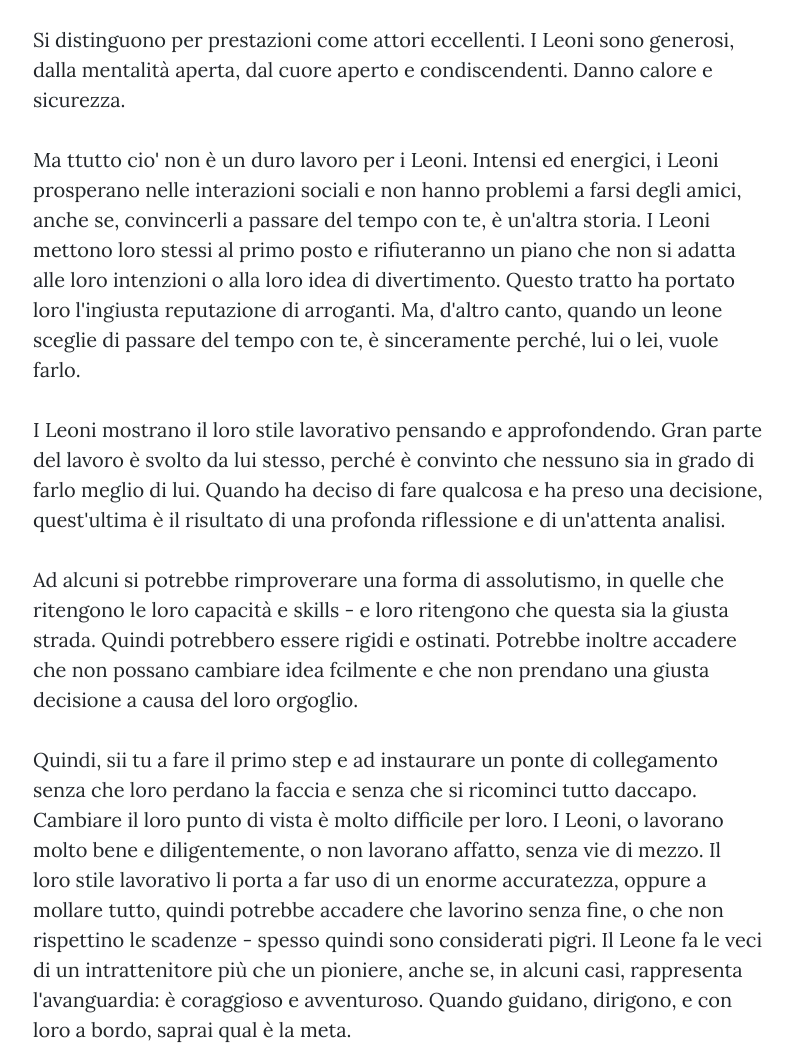
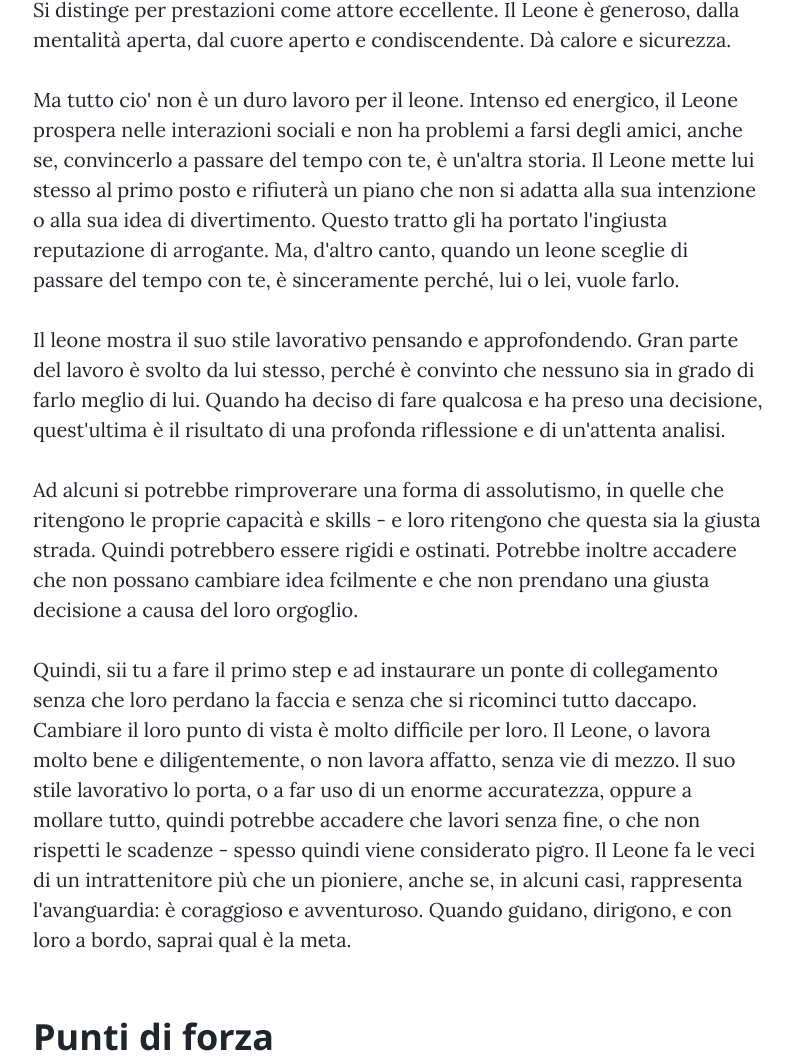
Before and after one commit to Linkinax/ilmiooroscopo.it, a website: page startbootstrap-clean-blog-gh-pages/Signs/Leone.html in a window 1280 px wide. Shown: the part 1225-2286 px from the top of the page, without its empty margins (242-1035 px from the left). Drawn offline with nearby package versions, Linux system fonts and the light colour scheme.

Commit message:
SEO shiet, first time wtf is this shit 2

```diff
--- a/startbootstrap-clean-blog-gh-pages/Signs/Leone.html
+++ b/startbootstrap-clean-blog-gh-pages/Signs/Leone.html
@@ -96,18 +96,18 @@
     vertical-align: middle;
     border-style: none;'/>
 
-            <p id="ciao">Ardente, intelligente, caldo e coraggioso, segno del fuoco, il Leone è il leader naturale dello Zodiaco, pronto a scatenare la folla, a sconfiggere l'ingiustizia e a farsi un nome lungo la strada. Dotati di grande autostima, i Leoni sanno di possedere tratti invidiabili e ne sono orgogliosi. Non credono nella falsa modestia e saranno i primi a lodarsi per un lavoro ben fatto.Il Leone non è auto-incoraggiante o riluttante a rimboccarsi le maniche e a darsi da fare: questo segno sa che, per essere rispettato e ammirato, lui o lei, ha bisogno di mettere in atto uno sforzo degno di un leader.</p>
-            <p>Si distinguono per prestazioni come attori eccellenti. I Leoni sono generosi, dalla mentalità aperta, dal cuore aperto e condiscendenti. Danno calore e sicurezza.</p>
-            <p>Ma ttutto cio' non è un duro lavoro per i Leoni. Intensi ed energici, i Leoni prosperano nelle interazioni sociali e non hanno problemi a farsi degli amici, anche se, convincerli a passare del tempo con te, è un'altra storia. I Leoni mettono loro stessi al primo posto e rifiuteranno un piano che non si adatta alle loro intenzioni o alla loro idea di divertimento. Questo tratto ha portato loro l'ingiusta reputazione di arroganti. Ma, d'altro canto, quando un leone sceglie di passare del tempo con te, è sinceramente perché, lui o lei, vuole farlo.</p>
-              <p>I Leoni mostrano il loro stile lavorativo pensando e approfondendo. Gran parte del lavoro è svolto da lui stesso, perché è convinto che nessuno sia in grado di farlo meglio di lui. Quando ha deciso di fare qualcosa e ha preso una decisione, quest'ultima è il risultato di una profonda riflessione e di un'attenta analisi.</p>
-              <p>Ad alcuni si potrebbe rimproverare una forma di assolutismo, in quelle che ritengono le loro capacità e skills - e loro ritengono che questa sia la giusta strada. Quindi potrebbero essere rigidi e ostinati. Potrebbe inoltre accadere che non possano cambiare idea fcilmente e che non prendano una giusta decisione a causa del loro orgoglio.</p>
-              <p>Quindi, sii tu a fare il primo step e ad instaurare un ponte di collegamento senza che loro perdano la faccia e senza che si ricominci tutto daccapo. Cambiare il loro punto di vista è molto difficile per loro. I Leoni, o lavorano molto bene e diligentemente, o non lavorano affatto, senza vie di mezzo. Il loro stile lavorativo li porta a far uso di un enorme accuratezza, oppure a mollare tutto, quindi potrebbe accadere che lavorino senza fine, o che non rispettino le scadenze - spesso quindi sono considerati pigri. Il Leone fa le veci di un intrattenitore più che un pioniere, anche se, in alcuni casi, rappresenta l'avanguardia: è coraggioso e avventuroso. Quando guidano, dirigono, e con loro a bordo, saprai qual è la meta.</p>
+            <p id="ciao">Ardente, intelligente, caldo e coraggioso, segno del fuoco, il Leone è il leader naturale dello Zodiaco, pronto a scatenare la folla, a sconfiggere l'ingiustizia e a farsi un nome lungo la strada. Dotato di grande autostima, il Leone sa di possedere tratti invidiabili e ne è orgoglioso. Non crede nella falsa modestia e sarà il primo a lodarsi per un lavoro ben fatto.Il Leone non è auto-incoraggiante o riluttante a rimboccarsi le maniche e a darsi da fare: questo segno sa che, per essere rispettato e ammirato, lui o lei, ha bisogno di mettere in atto uno sforzo degno di un leader.</p>
+            <p>Si distinge per prestazioni come attore eccellente. Il Leone è generoso, dalla mentalità aperta, dal cuore aperto e condiscendente. Dà calore e sicurezza.</p>
+            <p>Ma tutto cio' non è un duro lavoro per il leone. Intenso ed energico, il Leone prospera nelle interazioni sociali e non ha problemi a farsi degli amici, anche se, convincerlo a passare del tempo con te, è un'altra storia. Il Leone mette lui stesso al primo posto e rifiuterà un piano che non si adatta alla sua intenzione o alla sua idea di divertimento. Questo tratto gli ha portato  l'ingiusta reputazione di arrogante. Ma, d'altro canto, quando un leone sceglie di passare del tempo con te, è sinceramente perché, lui o lei, vuole farlo.</p>
+              <p>Il leone mostra il suo stile lavorativo pensando e approfondendo. Gran parte del lavoro è svolto da lui stesso, perché è convinto che nessuno sia in grado di farlo meglio di lui. Quando ha deciso di fare qualcosa e ha preso una decisione, quest'ultima è il risultato di una profonda riflessione e di un'attenta analisi.</p>
+              <p>Ad alcuni si potrebbe rimproverare una forma di assolutismo, in quelle che ritengono le proprie capacità e skills - e loro ritengono che questa sia la giusta strada. Quindi potrebbero essere rigidi e ostinati. Potrebbe inoltre accadere che non possano cambiare idea fcilmente e che non prendano una giusta decisione a causa del loro orgoglio.</p>
+              <p>Quindi, sii tu a fare il primo step e ad instaurare un ponte di collegamento senza che loro perdano la faccia e senza che si ricominci tutto daccapo. Cambiare il loro punto di vista è molto difficile per loro. Il Leone, o lavora molto bene e diligentemente, o non lavora affatto, senza vie di mezzo. Il suo stile lavorativo lo porta, o a far uso di un enorme accuratezza, oppure a mollare tutto, quindi potrebbe accadere che lavori senza fine, o che non rispetti le scadenze - spesso quindi viene considerato pigro. Il Leone fa le veci di un intrattenitore più che un pioniere, anche se, in alcuni casi, rappresenta l'avanguardia: è coraggioso e avventuroso. Quando guidano, dirigono, e con loro a bordo, saprai qual è la meta.</p>
             <h2 class="section-heading">Punti di forza</h2>
             <p>Ricchi di autostima, creativi, indipendenti, ottimisti, gentili, generosi, leali, rispettosi e diretti</p>
               <h2 class="section-heading">Punti di debolezza</h2>
             <p>Vanitosi, prepotenti, arroganti, autocratici, stravaganti, disperdiosi, edonistici</p>
               <h2 class="section-heading">Leoni famosi</h2>
-            <p>Barack Obama,Leonardo DiCaprio, Mila Kunis, Daniel Radcliffe, J.K. Rowling, Chris Hemsworth, Jennifer Lawrence, Madonna, Arnold Schwarzenegger, Hans Moser, Knut Hamsun, Marianne Koch, Matthias Claudius, Henry Ford, Alice and Ellen Kessler, Peter Rosegger, Alfred Krupp, C. G. Jung, Alex Jitariu , Alfred Hitchcock, Fidel Castro, Benito Mussolini, Jacqueline Kennedy, George Bernard Shaw, Napoleon, Helene Fischer</p>
+            <p>Barack Obama, Leonardo DiCaprio, Mila Kunis, Daniel Radcliffe, J.K. Rowling, Chris Hemsworth, Jennifer Lawrence, Madonna, Arnold Schwarzenegger, Cara Delavigne, Knut Hamsun, Marianne Koch, Matthias Claudius, Henry Ford, Alice and Ellen Kessler, Peter Rosegger, Alfred Krupp, C. G. Jung, Alex Jitariu , Alfred Hitchcock, Fidel Castro, Benito Mussolini, Jacqueline Kennedy, George Bernard Shaw, Napoleon, Helene Fischer</p>
             <blockquote class="blockquote">Boh, qua ci mmettero una citazione appena la trovo</blockquote>
 
 
```
